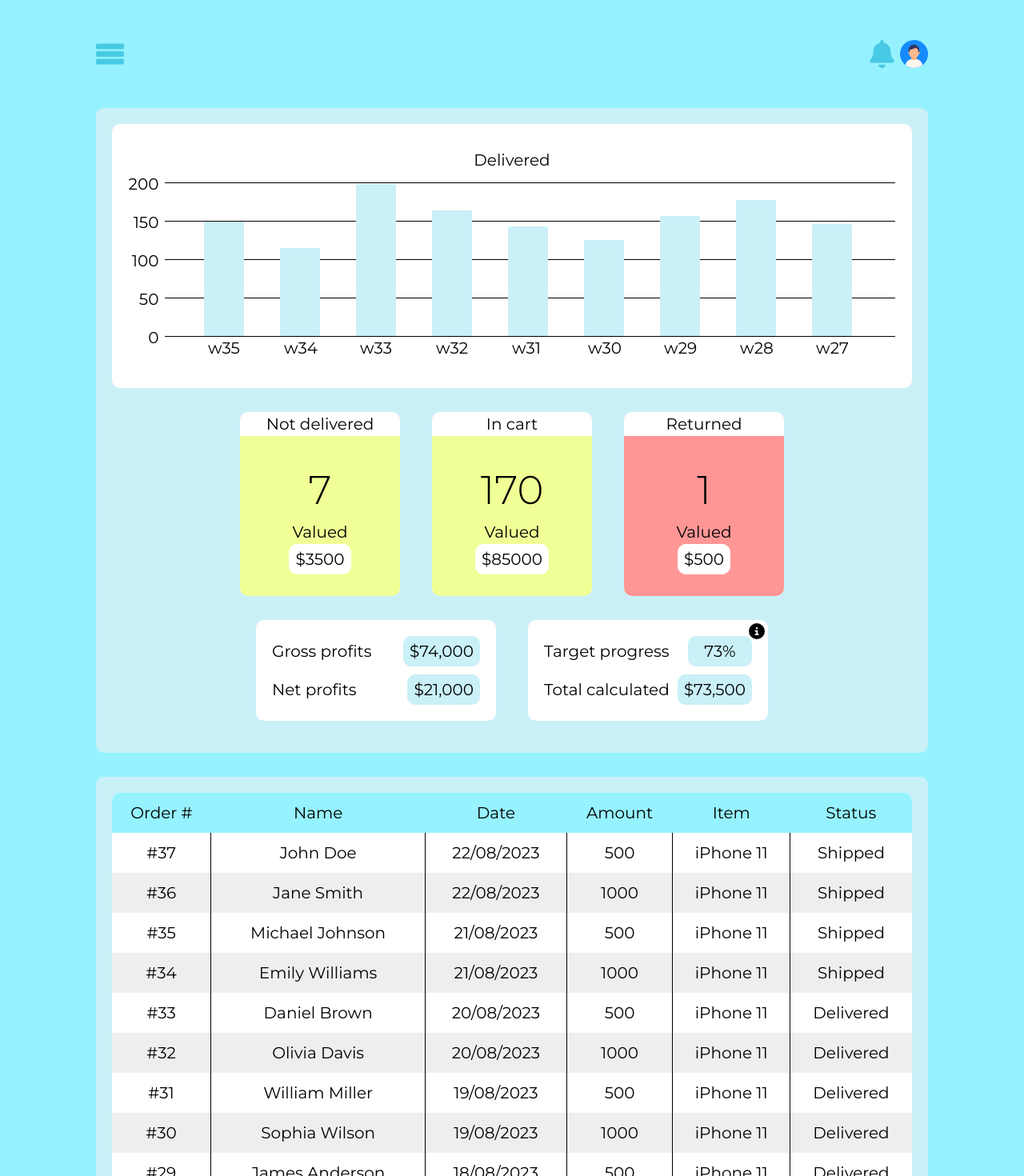
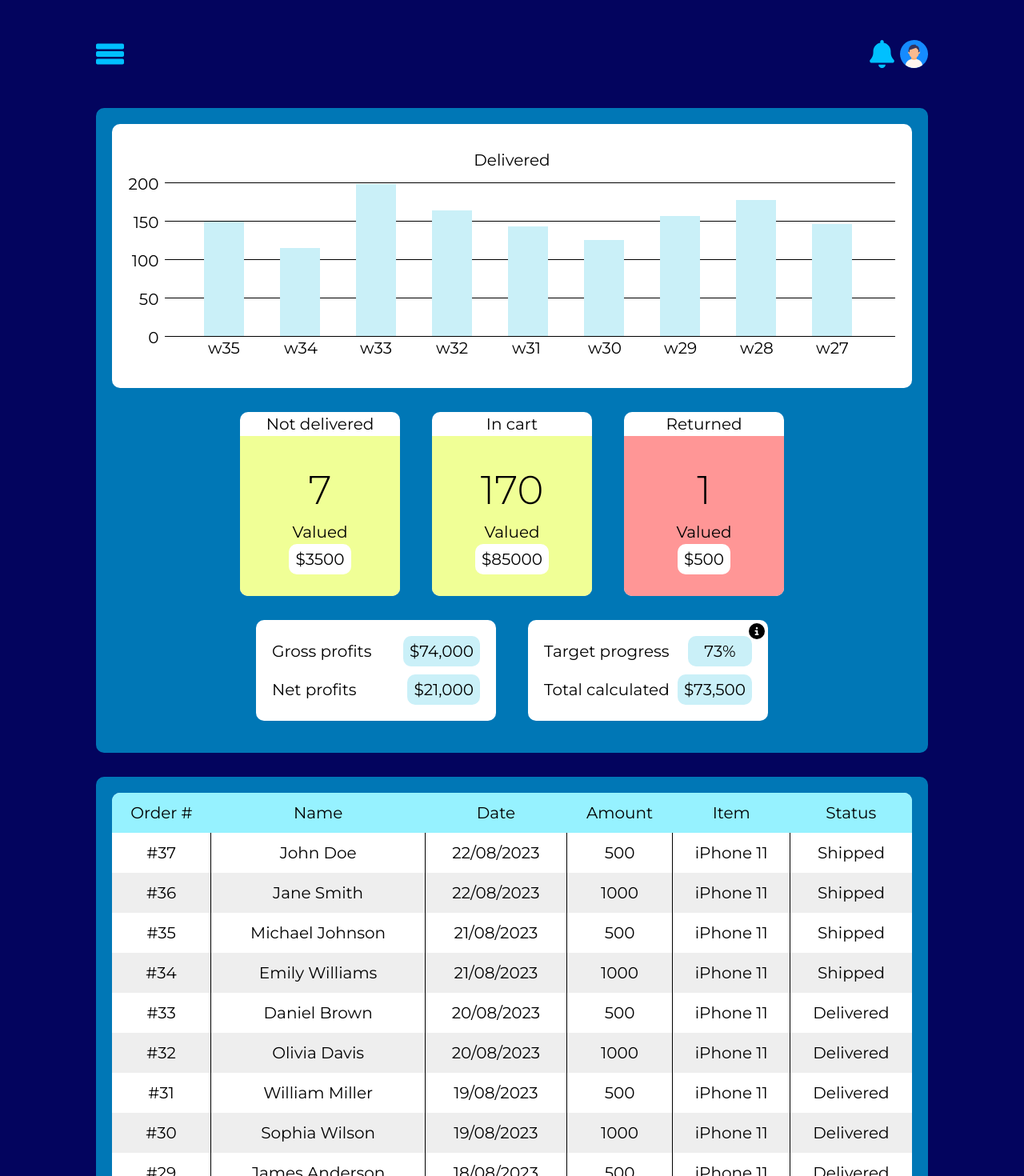
Before and after one commit to lazarevkristijan/sales-dashboard, a React (Vite) app: page / in a window 1280 px wide. Shown: the top 1470 px of the page at 80% size. Built offline with nearby package versions, Linux system fonts and the light colour scheme.

Commit message:
test darkmode colors
Added darkMode context so that I can change colors depending on the boolean if darkmode is true or false. Had some trouble implementing the setter fucntion, will do after I finish implementing all the places where I will use dark mode

```diff
--- /dev/null
+++ b/components/ContDarkMode.tsx
@@ -0,0 +1,11 @@
+import { createContext, useState } from "react"
+
+export const DarkMode = createContext(true)
+
+const ContDarkMode = ({ children }: { children: React.ReactNode }) => {
+  const [isDarkMode, setIsDarkMode] = useState(true)
+
+  return <DarkMode.Provider value={isDarkMode}>{children}</DarkMode.Provider>
+}
+
+export default ContDarkMode
--- a/components/DarkMode.tsx
+++ /dev/null
@@ -1,5 +0,0 @@
-const DarkMode = () => {
-  return <div>DarkMode</div>
-}
-
-export default DarkMode
--- a/components/SidePanel.tsx
+++ b/components/SidePanel.tsx
@@ -1,8 +1,12 @@
-import { useState } from "react"
+import { useState, useContext } from "react"
 import { PanelButton, DisplayPeriodsMenu, ChartDisplayMenu, Target } from "."
+
+import { DarkMode } from "./ContDarkMode"
+
 const SidePanel = ({ handlePanelClick }: { handlePanelClick: () => void }) => {
   const [isMenuOpen, setIsMenuOpen] = useState("")
-  const [isDarkMode, setIsDarkMode] = useState(false)
+
+  const isDarkMode = useContext(DarkMode)
 
   const handleChartMenu = () => {
     if (isMenuOpen === "chartDisplay") {
@@ -28,10 +32,6 @@ const SidePanel = ({ handlePanelClick }: { handlePanelClick: () => void }) => {
     }
   }
 
-  const handleDarkMode = () => {
-    setIsDarkMode(!isDarkMode)
-  }
-
   return (
     <div className="light-blue3 p-[20px] pb-[10px] rou absolute z-[1] top-[80px] w-[300px]">
       <div
@@ -55,7 +55,7 @@ const SidePanel = ({ handlePanelClick }: { handlePanelClick: () => void }) => {
           title="Dark Mode"
           iconWidth="80"
           color="light-blue1"
-          onClick={handleDarkMode}
+          // onClick={handleDarkMode}
         >
           <div className="rounded-full bg-[#fff] w-[32.5px] h-[32.5px] ml-auto mr-0"></div>
         </PanelButton>
@@ -64,7 +64,7 @@ const SidePanel = ({ handlePanelClick }: { handlePanelClick: () => void }) => {
           title="Dark Mode"
           iconWidth="80"
           color="light-blue1"
-          onClick={handleDarkMode}
+          // onClick={handleDarkMode}
         >
           <div className="rounded-full bg-[#000] w-[32.5px] h-[32.5px]"></div>
         </PanelButton>
--- a/components/index.ts
+++ b/components/index.ts
@@ -1,6 +1,5 @@
 import BarChart from "./BarChart"
 import CountrySort from "./CountrySort"
-import DarkMode from "./DarkMode"
 import ChartDisplayMenu from "./ChartDisplayMenu"
 import LineGraph from "./LineGraph"
 import NotificationPanel from "./NotificationPanel"
@@ -37,11 +36,11 @@ import PanelButton from "./PanelButton"
 import DisplayPeriodsMenu from "./DisplayPeriodsMenu"
 import CustomPeriodMenu from "./CustomPeriodMenu"
 import OrderPageNo from "./OrderPageNo"
+import ContDarkMode from "./ContDarkMode"
 
 export {
   BarChart,
   CountrySort,
-  DarkMode,
   ChartDisplayMenu,
   LineGraph,
   NotificationPanel,
@@ -77,4 +76,5 @@ export {
   DisplayPeriodsMenu,
   CustomPeriodMenu,
   OrderPageNo,
+  ContDarkMode,
 }
--- a/sections/Orders.tsx
+++ b/sections/Orders.tsx
@@ -10,12 +10,16 @@ import {
   ToggleTableData,
   ResultsPerPage,
   OrderPageNo,
+  ContDarkMode,
 } from "../components"
-import { useState } from "react"
+import { useState, useContext } from "react"
+import { DarkMode } from "../components/ContDarkMode"
 
 const Orders = () => {
   const [isTableMenuOpen, setIsTableMenuOpen] = useState(false)
   const [isPerPageOpen, setIsPerPageOpen] = useState(false)
+
+  const isDarkMode = useContext(DarkMode)
 
   const handleTableMenu = () => {
     if (isPerPageOpen) {
@@ -32,7 +36,11 @@ const Orders = () => {
   }
 
   return (
-    <div className={`${sectionStyles} light-blue1`}>
+    <div
+      className={`${sectionStyles} ${
+        isDarkMode ? "dark-blue3" : "light-blue1"
+      }`}
+    >
       <div className="mx-[20px] mb-[25px] overflow-x-scroll rou text-center">
         <table className="w-[1000px]">
           <thead>
--- a/sections/Sales.tsx
+++ b/sections/Sales.tsx
@@ -1,4 +1,4 @@
-import { useState } from "react"
+import { useContext, useState } from "react"
 import {
   SalesInfoBox,
   TotalInfo,
@@ -13,10 +13,13 @@ import {
   salesResultStyles,
   sectionStyles,
 } from "../constants"
+import { DarkMode } from "../components/ContDarkMode"
 
 const Sales = () => {
   const [infoPopUp, setInfoPopUp] = useState(false)
   const [chart, setChart] = useState("bar")
+
+  const isDarkMode = useContext(DarkMode)
 
   function handleInfoHover(value: boolean) {
     setInfoPopUp(value)
@@ -33,7 +36,11 @@ const Sales = () => {
   }
 
   return (
-    <div className={`${sectionStyles} pt-[20px] pb-0 sm:py-[20px] light-blue1`}>
+    <div
+      className={`${sectionStyles} pt-[20px] pb-0 sm:py-[20px] ${
+        isDarkMode ? "dark-blue3" : "light-blue1"
+      }`}
+    >
       <div onClick={handleChartChange}>
         {chart === "bar" ? (
           <BarChart />
--- a/sections/Top.tsx
+++ b/sections/Top.tsx
@@ -1,11 +1,20 @@
-import { useState } from "react"
+import { useState, useContext } from "react"
 import { sectionStyles } from "../constants"
-import { NotificationPanel, Profile, TopIcon, SidePanel } from "../components"
+import {
+  NotificationPanel,
+  Profile,
+  TopIcon,
+  SidePanel,
+  ContDarkMode,
+} from "../components"
+import { DarkMode } from "../components/ContDarkMode"
 
 const Top = () => {
   const [notificationMenu, setNotificationMenu] = useState(false)
   const [profileMenu, setProfileMenu] = useState(false)
   const [sidePanelMenu, setSidePanelMenu] = useState(false)
+
+  const isDarkMode = useContext(DarkMode)
 
   const handleBellClick = () => {
     if (profileMenu || sidePanelMenu) {
@@ -34,11 +43,11 @@ const Top = () => {
   return (
     <div className={`${sectionStyles} py-0 flex relative`}>
       <TopIcon
-        name="light-menu"
+        name={`${isDarkMode ? "dark" : "light"}-menu`}
         onClick={handlePanelClick}
       />
       <TopIcon
-        name="light-notification-bell"
+        name={`${isDarkMode ? "dark" : "light"}-notification-bell`}
         extraStyles="ml-auto mr-0"
         onClick={handleBellClick}
       />
--- a/src/App.tsx
+++ b/src/App.tsx
@@ -8,10 +8,15 @@ import {
   Countries,
   Social,
 } from "../sections"
+import { useContext } from "react"
+import { DarkMode } from "../components/ContDarkMode"
 
 function App() {
+  const isDarkMode = useContext(DarkMode)
+
   return (
-    <div className="light-blue2 text mont">
+    <DarkMode.Provider value={isDarkMode}>
+      <div className={`${isDarkMode ? "dark-blue4" : "light-blue2"} text mont`}>
         <div className="pt-[30px]">
           <Top />
           <Sales />
@@ -24,6 +29,7 @@ function App() {
           </div>
         </div>
       </div>
+    </DarkMode.Provider>
   )
 }
 
```
Lines whose indentation alone changed are shown as unchanged.
